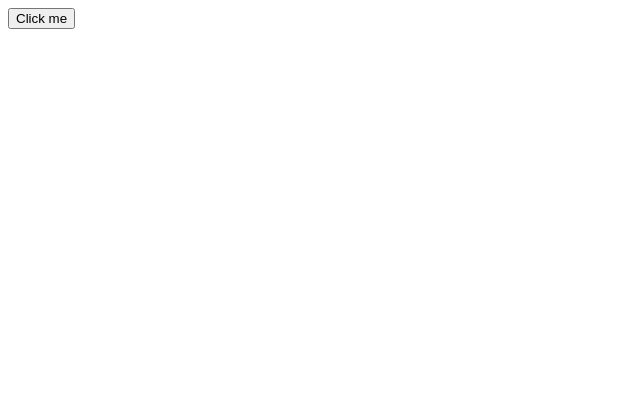
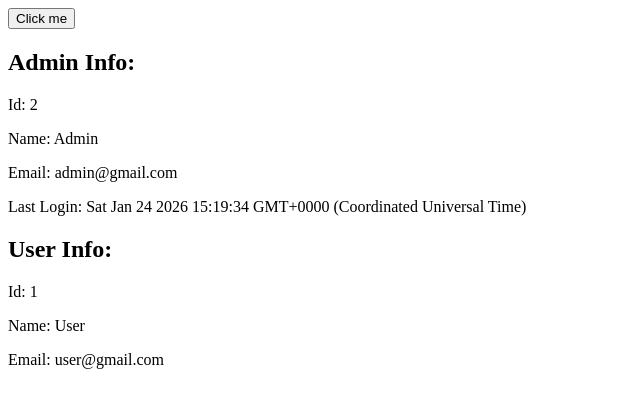
Before and after one commit to Hrisshhii/react-practice, a React (Vite) app in the folder Typescript-practice/: page / in a window 1280 px wide. Shown: the top 408 px of the page, without its empty margins (0-640 px from the left). Built offline with nearby package versions, Linux system fonts and the light colour scheme.

Commit message:
importing and defining type in react projects

```diff
--- a/Typescript-practice/src/App.tsx
+++ b/Typescript-practice/src/App.tsx
@@ -1,5 +1,7 @@
-
+import {type Admin,type User} from './types'
+import AdminInfo from './Components/AdminInfo'
 import Buttons from './Components/Buttons'
+import UserInfo from './Components/UserInfo'
 //import Users from './Components/Users'
 
 
@@ -11,6 +13,19 @@ import Buttons from './Components/Buttons'
 // import { Objects } from './Basics/Objects'
 // import { TypeNarrowing } from './Basics/TypeNarrowing'
 function App() {
+  const user: User={
+    id: 1,
+    name: "User",
+    email: "user@gmail.com"
+  }
+  const admin: Admin={
+    id: 2,
+    name: "Admin",
+    email:"admin@gmail.com",
+    lastLogin: new Date()
+  }
+
+
   return (
     <>
       {/* {<Annotations />}
@@ -28,6 +43,8 @@ function App() {
         <p>Hello</p>
       </Users> */}
       <Buttons label="Click me" onClick={()=>console.log("Clicked")} disabled={false} />
+      <AdminInfo admin={admin}/>
+      <UserInfo user={user}/>
     </>
   )
 }
--- /dev/null
+++ b/Typescript-practice/src/Components/AdminInfo.tsx
@@ -0,0 +1,14 @@
+import { type Admin } from "../types"
+const AdminInfo = ({admin}: {admin: Admin}) => {
+  return (
+    <div>
+        <h2>Admin Info: </h2>
+        <p>Id: {admin.id}</p>
+        <p>Name: {admin.name}</p>
+        <p>Email: {admin.email}</p>
+        <p>Last Login: {admin.lastLogin.toString()}</p>
+    </div>
+  )
+}
+
+export default AdminInfo
--- /dev/null
+++ b/Typescript-practice/src/Components/UserInfo.tsx
@@ -0,0 +1,13 @@
+import {type User} from '../types'
+const UserInfo = ({user}: {user: User}) => {
+  return (
+    <div>
+        <h2>User Info: </h2>
+        <p>Id: {user.id}</p>
+        <p>Name: {user.name}</p>
+        <p>Email: {user.email}</p>
+    </div>
+  )
+}
+
+export default UserInfo
--- /dev/null
+++ b/Typescript-practice/src/types.tsx
@@ -0,0 +1,13 @@
+type Info={
+    id: number;
+    name: string;
+    email: string;
+}
+
+type Admin=Info & {
+    lastLogin: Date;
+}
+
+type User=Info;
+
+export {type Admin,type User};
```
